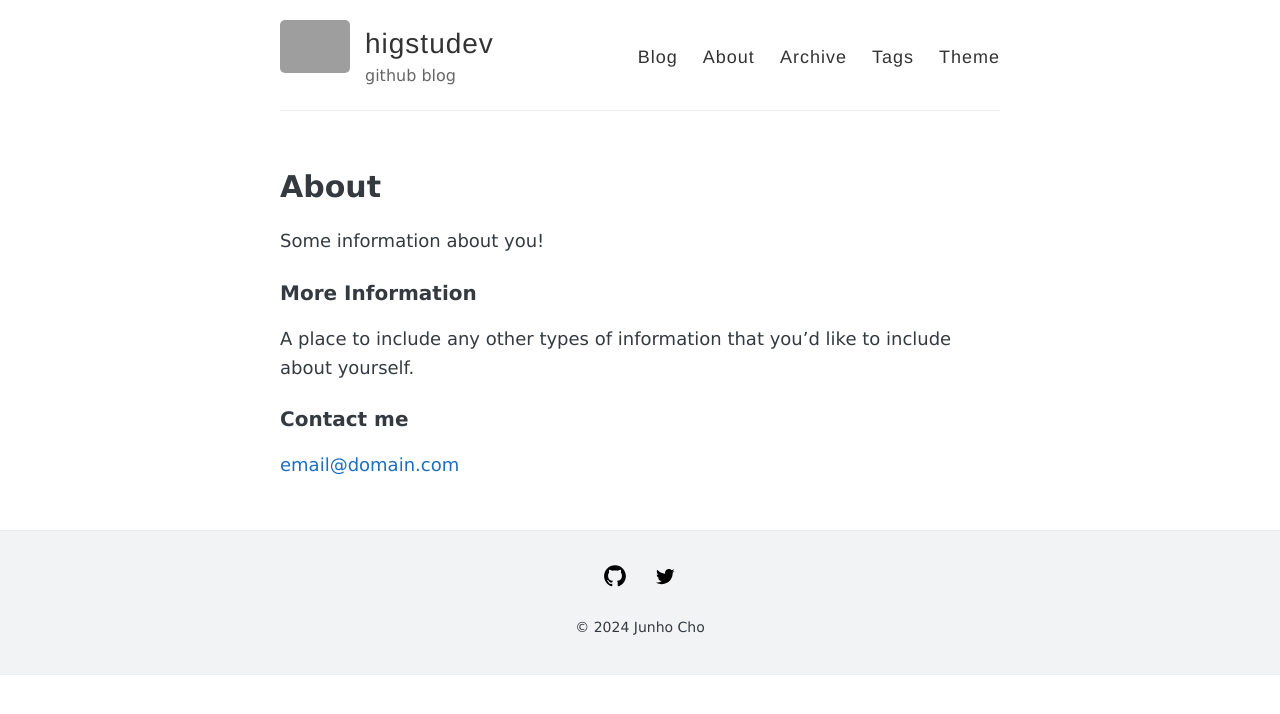
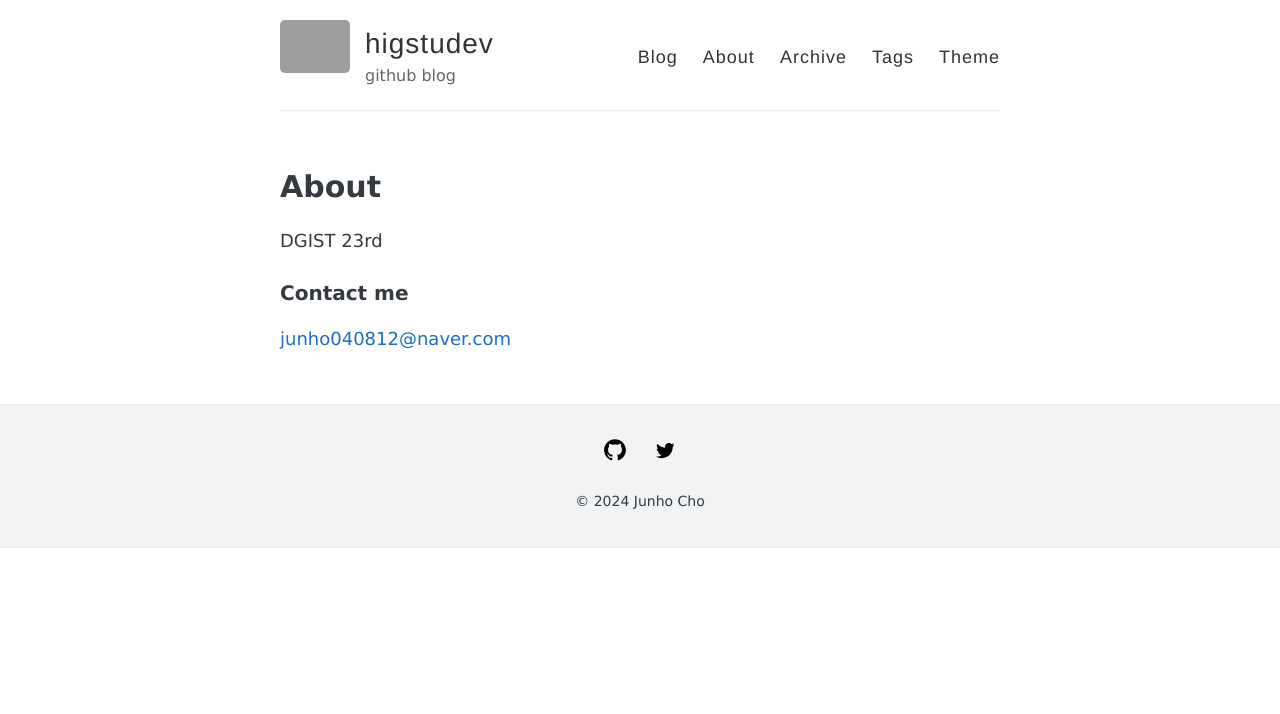
Before and after one commit to higstudev/higstudev.github.io, a Jekyll site: the page built from about.md, in a window 1280 px wide. Shown: the top 714 px of the page. Built offline with Jekyll 4.4.1, drawn with Linux system fonts in a browser that asks for light colours; grey boxes are pictures that could not be loaded.

Commit message:
Update about.md

```diff
--- a/about.md
+++ b/about.md
@@ -4,12 +4,8 @@
 permalink: /about/
 ---
 
-Some information about you!
-
-### More Information
-
-A place to include any other types of information that you'd like to include about yourself.
+DGIST 23rd
 
 ### Contact me
 
-[email@domain.com](mailto:email@domain.com)
+[junho040812@naver.com](mailto:junho040812@naver.com)
```
